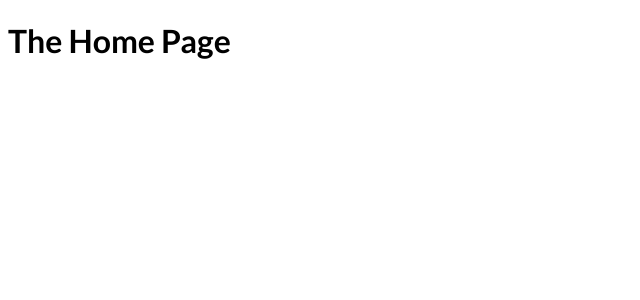
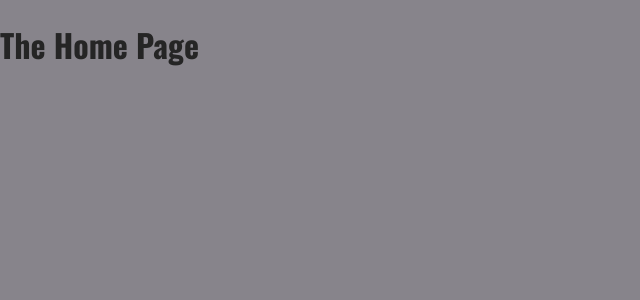
Before and after one commit to mohamedsaidumn/nextjs-course, a Next.js app: page / in a window 1280 px wide. Shown: the top 300 px of the page, without its empty margins (0-640 px from the left). Built offline with nearby package versions, Linux system fonts and the light colour scheme.

Commit message:
start prj for blog

```diff
--- a/pages/_app.jsx
+++ b/pages/_app.jsx
@@ -1,7 +1,6 @@
 import "../styles/globals.css";
 
-function MyApp(props) {
-  const { Component, pageProps } = props;
+function MyApp({ Component, pageProps }) {
   return <Component {...pageProps} />;
 }
 
--- a/styles/globals.css
+++ b/styles/globals.css
@@ -1,18 +1,64 @@
-@import url('https://fonts.googleapis.com/css2?family=Lato:wght@700&family=Open+Sans:wght@400;700&display=swap');
+@import url("https://fonts.googleapis.com/css2?family=Oswald:wght@700&family=Roboto&family=Source+Sans+Pro:wght@300&display=swap");
 
 * {
   box-sizing: border-box;
 }
 
 body {
-  font-family: 'Open Sans', 'Lato', sans-serif;
+  --color-grey-50: hsl(265, 55%, 96%);
+  --color-grey-100: hsl(265, 19%, 88%);
+  --color-grey-200: hsl(265, 7%, 70%);
+  --color-grey-300: hsl(265, 6%, 66%);
+  --color-grey-400: hsl(265, 4%, 57%);
+  --color-grey-500: hsl(265, 3%, 53%);
+  --color-grey-600: hsl(265, 4%, 42%);
+  --color-grey-700: hsl(265, 4%, 31%);
+  --color-grey-800: hsl(276, 5%, 20%);
+  --color-grey-900: hsl(280, 5%, 13%);
+
+  --color-primary-50: #c8b3ce;
+  --color-primary-100: #a07aaa;
+  --color-primary-200: #884c97;
+  --color-primary-300: #843897;
+  --color-primary-400: #732392;
+  --color-primary-500: #5a097a;
+  --color-primary-600: #480264;
+  --color-primary-700: #3d0264;
+
+  --color-success-100: #a2f0bc;
+  --color-success-500: #12bd4b;
+
+  --color-error-100: #f1acc9;
+  --color-error-500: #a10c4a;
+
+  --size-1: 0.25rem;
+  --size-2: 0.5rem;
+  --size-3: 0.75rem;
+  --size-4: 1rem;
+  --size-5: 1.25rem;
+  --size-6: 1.5rem;
+  --size-8: 2rem;
+  --size-16: 4rem;
+  --size-20: 5rem;
+  --size-40: 10rem;
+
+  margin: 0;
+  background-color: var(--color-grey-500);
+  color: #252525;
+  font-family: "Roboto", sans-serif;
 }
 
 h1,
 h2,
-h3,
-h4,
-h5,
-h6 {
-  font-family: 'Lato', sans-serif;
+h3 {
+  font-family: "Oswald", "Roboto", sans-serif;
 }
+
+a {
+  text-decoration: none;
+}
+
+button {
+  font: inherit;
+  cursor: pointer;
+}
```
